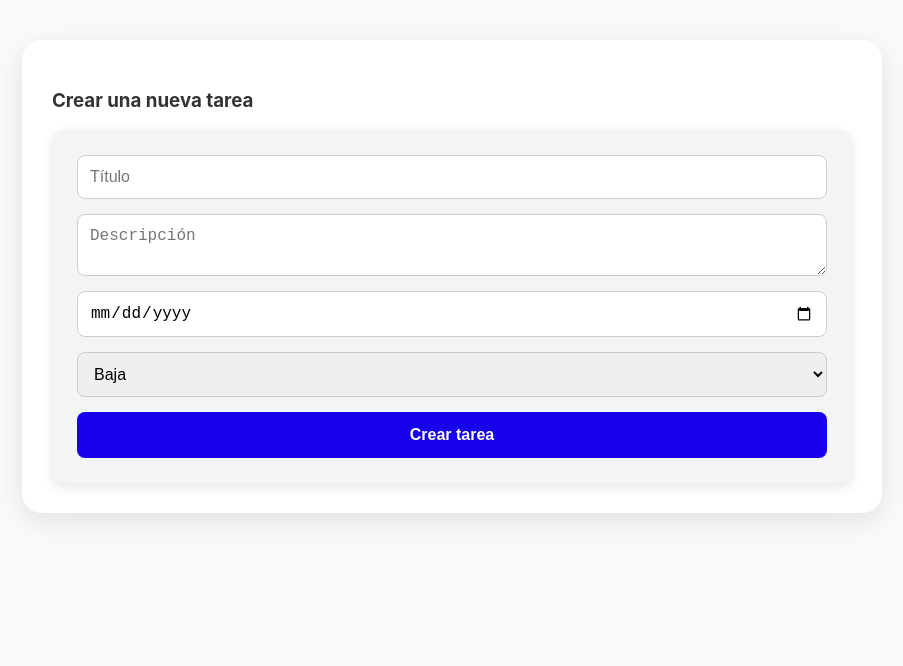
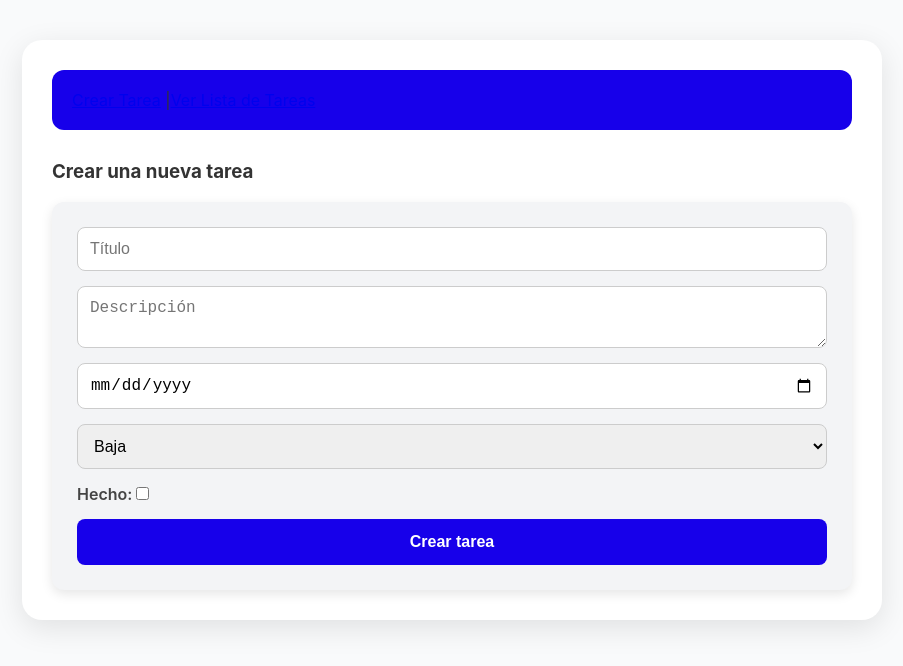
Before and after one commit to IsaacVC82/frontEndBackEndApp, a React (Create React App) app in the folder client/: page / in a window 1280 px wide. Both pictures are taken after typing "Sample" into the empty fields and a click on the button "Continuar". Shown: the top 666 px of the page, without its empty margins (188-1091 px from the left). Built offline with nearby package versions, Linux system fonts and the light colour scheme; no server answers.

Commit message:
Correcciones frontend

```diff
--- a/client/src/App.js
+++ b/client/src/App.js
@@ -1,5 +1,5 @@
 import React, { useState } from 'react';
-import { BrowserRouter as Router, Routes, Route } from 'react-router-dom';
+import { BrowserRouter as Router, Routes, Route, Link } from 'react-router-dom';
 import CreateTodo from './components/createTodo';
 import ShowTodoList from './components/showTodoList';
 import UpdateTodo from './components/updateTodo';
@@ -33,11 +33,17 @@ const App = () => {
             <button type="submit">Continuar</button>
           </form>
         ) : (
-          <Routes>
-            <Route path="/" element={<CreateTodo username={username} />} />
-            <Route path="/show" element={<ShowTodoList username={username} />} />
-            <Route path="/update/:id" element={<UpdateTodo />} />
-          </Routes>
+          <>
+            <nav>
+              <Link to="/">Crear Tarea</Link> |
+              <Link to="/show">Ver Lista de Tareas</Link>
+            </nav>
+            <Routes>
+              <Route path="/" element={<CreateTodo username={username} />} />
+              <Route path="/show" element={<ShowTodoList username={username} />} />
+              <Route path="/update/:id" element={<UpdateTodo />} />
+            </Routes>
+          </>
         )}
       </div>
     </Router>
--- a/client/src/components/createTodo.jsx
+++ b/client/src/components/createTodo.jsx
@@ -13,8 +13,8 @@ const CreateTodo = ({ username }) => {
   });
 
   const handleChange = (e) => {
-    const { name, value } = e.target;
-    setData({ ...data, [name]: value });
+    const { name, value, type, checked } = e.target;
+    setData({ ...data, [name]: type === 'checkbox' ? checked : value });
   };
 
   const handleSubmit = async (e) => {
@@ -63,6 +63,15 @@ const CreateTodo = ({ username }) => {
           <option value="Media">Media</option>
           <option value="Alta">Alta</option>
         </select>
+        <label>
+          Hecho:
+          <input
+            type="checkbox"
+            name="done"
+            checked={data.done}
+            onChange={handleChange}
+          />
+        </label>
         <button type="submit">Crear tarea</button>
       </form>
     </div>
```
